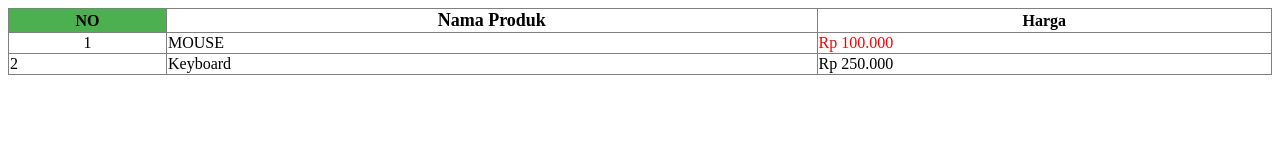
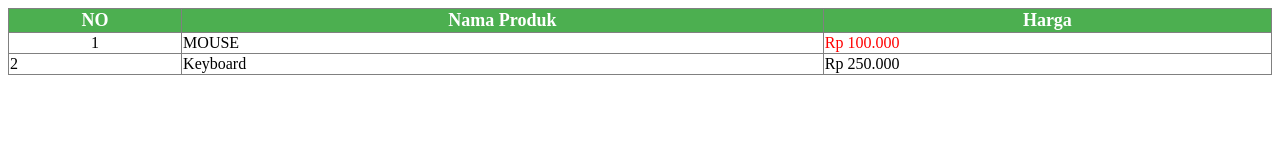
Before and after one commit to adedwi208/1124160201-table-01, a plain HTML site: page index.html in a window 1280 px wide. Drawn offline with Linux system fonts and the light colour scheme.

```diff
--- a/index.html
+++ b/index.html
@@ -8,9 +8,9 @@
 <body>
     <table border="1" style="border-collapse: collapse;" width="100%">
         <tr>
-            <th style="background-color: #4caf50;">NO</th>
-            <th style="font-size: 18px; text-align: center;">Nama Produk</th>
-            <th style="font-weight: bold;">Harga</th>
+            <th style="background-color: #4caf50; color: white; font-weight: bold; font-size: 18px; text-align: center;">NO</th>
+            <th style="background-color: #4caf50; color: white; font-weight: bold; font-size: 18px; text-align: center;">Nama Produk</th>
+            <th style="background-color: #4caf50; color: white; font-weight: bold; font-size: 18px; text-align: center;">Harga</th>
         </tr>
 
         <tr>
```
